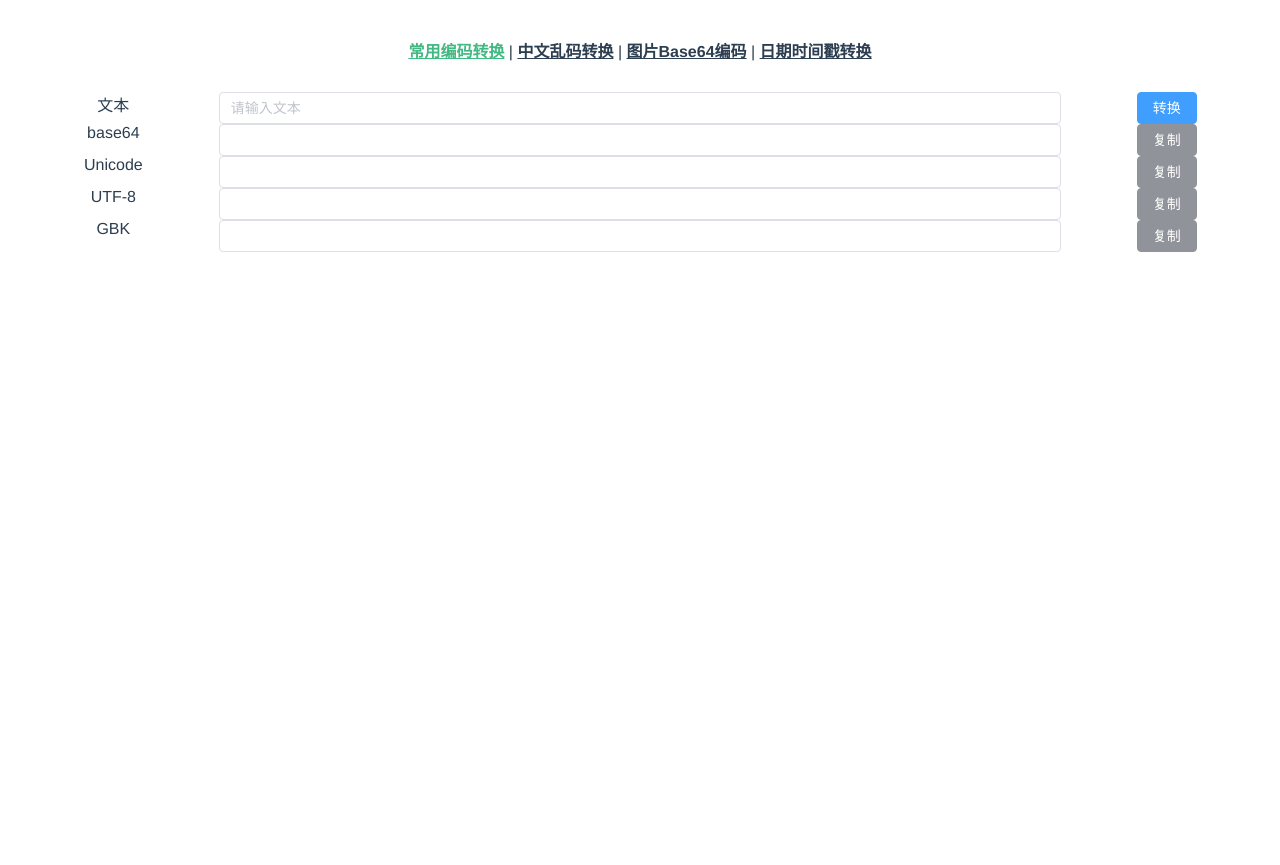
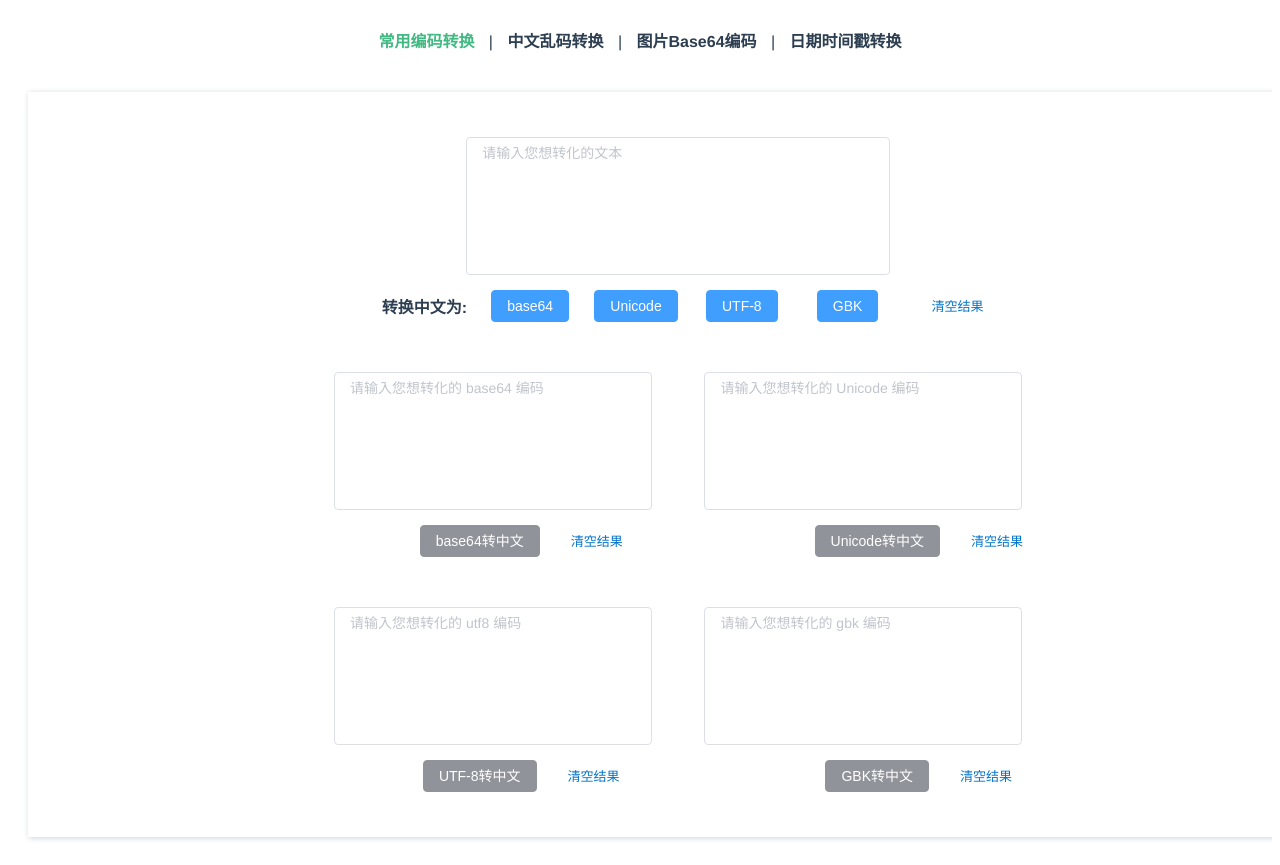
Before and after one commit to Z6S9/encoding-conversion, a Vue app: page /#/ in a window 1280 px wide. Before the commit the page ends 800 px from the top, so only its background shows below. Built offline with nearby package versions, Linux system fonts and the light colour scheme.

Commit message:
UI界面更改&&新增解码功能

```diff
--- a/src/App.vue
+++ b/src/App.vue
@@ -18,12 +18,14 @@
 }
 
 #nav {
-  padding: 30px;
+  padding: 20px;
 }
 
 #nav a {
+  margin:0 10px;
   font-weight: bold;
   color: #2c3e50;
+  text-decoration: none;
 }
 
 #nav a.router-link-exact-active {
--- a/src/views/Home.vue
+++ b/src/views/Home.vue
@@ -1,147 +1,332 @@
 <template>
+  <el-container>
+    <el-main>
+      <div class="layout">
         <!-- 文本输入 -->
+        <el-row justify="center">
+          <el-col :span="8">
+            <el-input
+              v-model="textInput"
+              placeholder="请输入您想转化的文本"
+              type="textarea"
+              rows="5"
+              id="input"
+              :autosize="{ minRows: 6, maxRows: 8 }"
+              suffix-icon="false"
+              resize="none"
+            ></el-input>
+          </el-col>
+        </el-row>
+        <el-row justify="center" align="middle">
+          <el-col :span="2" class="change-text">
+            转换中文为:
+          </el-col>
+          <el-col :span="2">
+            <el-button
+              type="primary"
+              size="medium"
+              v-on:click="encodeFunction('base64')"
+              >base64</el-button
+            >
+          </el-col>
+          <el-col :span="2">
+            <el-button
+              type="primary"
+              size="medium"
+              v-on:click="encodeFunction('unicode')"
+              >Unicode</el-button
+            >
+          </el-col>
+          <el-col :span="2">
+            <el-button
+              type="primary"
+              size="medium"
+              v-on:click="encodeFunction('utf8')"
+              >UTF-8</el-button
+            >
+          </el-col>
+          <el-col :span="2">
+            <el-button
+              type="primary"
+              size="medium"
+              v-on:click="encodeFunction('gbk')"
+            >
+              GBK
+            </el-button>
+          </el-col>
+          <el-button
+              type="text"
+              class="clear-button"
+              v-on:click="clearTest('input')"
+            >
+              清空结果
+            </el-button>
+        </el-row>
+
+        <!-- base64 && unicode -->
+        <el-row justify="center" align="middle" style="margin-top:50px ">
+          <!-- base64文本框 -->
+          <el-col :span="6">
+            <el-input
+              v-model="textBase64"
+              id="base64"
+              placeholder="请输入您想转化的 base64 编码"
+              type="textarea"
+              resize="none"
+              rows="5"
+              :autosize="{ minRows: 6, maxRows: 8 }"
+            ></el-input>
+          </el-col>
+          <!-- unicode文本框 -->
+          <el-col :span="6" :offset="1">
+            <el-input
+              v-model="textUnicode"
+              id="Unicode"
+              placeholder="请输入您想转化的 Unicode 编码"
+              type="textarea"
+              resize="none"
+              rows="5"
+              :autosize="{ minRows: 6, maxRows: 8 }"
+            ></el-input>
+          </el-col>
+          <!-- <el-col :span="2">
+          <el-button type="info" v-on:click="copyText('base64')"
+            >复制
+          </el-button>
+        </el-col> -->
+        </el-row>
+
         <el-row>
-    <el-col :span="4">
-      <div>文本</div>
+          <el-col :span="6" style="margin-left:320px">
+            <el-button
+              type="info"
+              size="medium"
+              v-on:click="decodeFunction('base64')"
+            >
+              base64转中文
+            </el-button>
+            <el-button
+              type="text"
+              class="clear-button"
+              v-on:click="clearTest('base64')"
+            >
+              清空结果
+            </el-button>
           </el-col>
-    <el-col :span="16">
-      <el-input v-model="textInput" placeholder="请输入文本"></el-input>
-    </el-col>
-    <el-col :span="4">
-      <el-button type="primary" v-on:click="submit">转换</el-button>
+          <el-col :span="6" style="margin-left:80px">
+            <el-button type="info" size="medium" v-on:click="decodeFunction('unicode')">
+              Unicode转中文
+            </el-button>
+            <el-button
+              type="text"
+              class="clear-button"
+              v-on:click="clearTest('Unicode')"
+            >
+              清空结果
+            </el-button>
           </el-col>
         </el-row>
 
-  <!-- base64输出 -->
+        <!-- utf8 && gbk -->
+        <el-row justify="center" align="middle" style="margin-top:50px;">
+          <!-- utf8文本框 -->
+          <el-col :span="6">
+            <el-input
+              v-model="textUtf8"
+              id="utf8"
+              placeholder="请输入您想转化的 utf8 编码"
+              type="textarea"
+              resize="none"
+              rows="5"
+              :autosize="{ minRows: 6, maxRows: 8 }"
+              clearable
+            ></el-input>
+          </el-col>
+          <!-- gbk文本框 -->
+          <el-col :span="6" :offset="1">
+            <el-input
+              v-model="textGbk"
+              id="gbk"
+              placeholder="请输入您想转化的 gbk 编码"
+              type="textarea"
+              resize="none"
+              rows="5"
+              :autosize="{ minRows: 6, maxRows: 8 }"
+              clearable
+            ></el-input>
+          </el-col>
+          <!-- <el-col :span="2">
+          <el-button type="info" v-on:click="copyText('base64')"
+            >复制
+          </el-button>
+        </el-col> -->
+        </el-row>
+
         <el-row>
-    <el-col :span="4">
-      <div>base64</div>
+          <el-col :span="6" style="margin-left:320px">
+            <el-button type="info" size="medium" v-on:click="decodeFunction('utf8')">
+              UTF-8转中文
+            </el-button>
+            <el-button
+              type="text"
+              class="clear-button"
+              v-on:click="clearTest('utf8')"
+            >
+              清空结果
+            </el-button>
           </el-col>
-    <el-col :span="16">
-      <el-input v-model="textBase64" id="base64"></el-input>
-    </el-col>
-    <el-col :span="4">
-      <el-button type="info" v-on:click="copyText('base64')">复制</el-button>
+          <el-col :span="6" style="margin-left:80px">
+            <el-button type="info" size="medium" v-on:click="decodeFunction('gbk')">
+              GBK转中文
+            </el-button>
+            <el-button
+              type="text"
+              class="clear-button"
+              v-on:click="clearTest('gbk')"
+            >
+              清空结果
+            </el-button>
           </el-col>
         </el-row>
-
-  <!-- unicode输出 -->
-  <el-row>
-    <el-col :span="4">
-      <div>Unicode</div>
-    </el-col>
-    <el-col :span="16">
-      <el-input v-model="textUnicode" id="unicode"></el-input>
-    </el-col>
-    <el-col :span="4">
-      <el-button type="info" v-on:click="copyText('unicode')">复制</el-button>
-    </el-col>
-  </el-row>
-
-  <!-- utf8输出 -->
-  <el-row>
-    <el-col :span="4">
-      <div>UTF-8</div>
-    </el-col>
-    <el-col :span="16">
-      <el-input v-model="textUtf8" id="utf8"></el-input>
-    </el-col>
-    <el-col :span="4">
-      <el-button type="info" v-on:click="copyText('utf8')">复制</el-button>
-    </el-col>
-  </el-row>
-
-  <!-- gbk输出 -->
-  <el-row>
-    <el-col :span="4">
-      <div>GBK</div>
-    </el-col>
-    <el-col :span="16">
-      <el-input v-model="textGbk" id="gbk"></el-input>
-    </el-col>
-    <el-col :span="4">
-      <el-button type="info" v-on:click="copyText('gbk')">复制</el-button>
-    </el-col>
-  </el-row>
-
-
+      </div>
+    </el-main>
+  </el-container>
 </template>
 
 <script>
 // @ is an alias to /src
-  import { defineComponent, ref } from 'vue'
-  import { Base64 } from 'js-base64'
-  import { ElMessage } from 'element-plus'
+import { defineComponent, ref } from "vue";
+import { Base64 } from "js-base64";
+import { ElMessage } from "element-plus";
 
 export default {
-    name: 'Home',
+  name: "Home",
   components: {},
   data() {
     return {
-        textInput: '',
-        textBase64: '',
-        textUnicode: '',
-        textUtf8: '',
-        textGbk: ''
+      textInput: "",
+      textBase64: "",
+      textUnicode: "",
+      textUtf8: "",
+      textGbk: "",
+    };
+  },
+  methods: {
+    encodeFunction(type) {
+      var str = this.textInput;
+      switch (type) {
+        case "base64":
+          const base = Base64.encodeURI(str);
+          this.textBase64 = base;
+          break;
+        case "unicode":
+          const unicode = escape(str);
+          this.textUnicode = unicode;
+          break;
+        case "utf8":
+          const utf8 = encodeURI(str);
+          this.textUtf8 = utf8;
+          break;
+        case "gbk":
+          const gbk = require("gbk-encode").encode(str);
+          this.textGbk = gbk;
+          break;
+        default:
+          break;
       }
     },
-    methods: {
-      submit() {
-        var str = this.textInput
-        const base = Base64.encodeURI(str)
-        const ut8 = encodeURI(str)
-        const uni = escape(str)
-        const gbknpm = require("gbk-encode").encode(str)
-        this.textBase64 = base
-        this.textUnicode = uni
-        this.textUtf8 = ut8
-        this.textGbk = gbknpm
-        console.log(this.textInput)
+    decodeFunction(type) {
+      let str, input;
+      switch (type) {
+        case "base64":
+          str = this.textBase64;
+          input = Base64.decode(str);
+          this.textInput = input;
+          break;
+        case "unicode":
+          str = this.textUnicode;
+          input = unescape(str);
+          this.textInput = input;
+          break;
+        case "utf8":
+          str = this.textUtf8;
+          input= decodeURI(str);
+          this.textInput = input;
+          console.log(str,input)
+          break;
+        case "gbk":
+          str = this.textGbk;
+          input = require("gbk-encode").decode(str);
+          this.textInput = input;
+          break;
+        default:
+          break;
+      }
     },
     async copyText(code) {
-        if(code === 'base64') {
-          await navigator.clipboard.writeText(this.textBase64)
-        } else if (code === 'unicode') {
-          await navigator.clipboard.writeText(this.textUnicode)
-        } else if (code === 'utf8') {
-          await navigator.clipboard.writeText(this.textUtf8)
-        } else if (code === 'gbk') {
-          await navigator.clipboard.writeText(this.textGbk)
+      if (code === "base64") {
+        await navigator.clipboard.writeText(this.textBase64);
+      } else if (code === "unicode") {
+        await navigator.clipboard.writeText(this.textUnicode);
+      } else if (code === "utf8") {
+        await navigator.clipboard.writeText(this.textUtf8);
+      } else if (code === "gbk") {
+        await navigator.clipboard.writeText(this.textGbk);
       }
       ElMessage({
-          message: '复制成功！',
-          type: 'success'
-        })
+        message: "复制成功！",
+        type: "success",
+      });
       // console.log(code)
       // var area = document.getElementById(code)
       // console.log(area)
       // area.select()
       // document.execCommand("Copy")
-      }
+    },
+    clearTest(str) {
+      document.getElementById(str).value = "";
+    },
   },
   setup() {
     return {
       // textInput: ref(''),
       // textBase64: ref('')
-      }
-      const str = '你好，世界'
-      const base = Base64.encodeURI(str)
-      const ut8 = encodeURI(str)
-      const s = decodeURI('%E5%9B%BE%E5%BA%93')
-      const uni = escape(str)
-      const gbknpm = require("gbk-encode").encode(str)
+    };
+    const str = "你好，世界";
+    const base = Base64.encodeURI(str);
+    const ut8 = encodeURI(str);
+    const s = decodeURI("%E5%9B%BE%E5%BA%93");
+    const uni = escape(str);
+    const gbknpm = require("gbk-encode").encode(str);
     // const ret = decodeURI(gbknpm.toString().replace(/%/g, '%25'))
     // const ret = decodeURI('%C4%E3%BA%C3%A3%AC%CA%C0%BD%E7')
-      console.log('baseapi: ' + base)
-      console.log('utf: ' + ut8)
-      console.log('unicode: ' + uni)
-      console.log("s: " + s)
-      console.log('gbknpm: ' + gbknpm)
+    console.log("baseapi: " + base);
+    console.log("utf: " + ut8);
+    console.log("unicode: " + uni);
+    console.log("s: " + s);
+    console.log("gbknpm: " + gbknpm);
     // console.log("ret: " + ret)
-    }
-  }
+  },
+};
 </script>
 
-<style>
-
+<style scoped>
+.layout {
+  width: 1300px;
+  padding: 30px 0;
+  margin: auto;
+  box-shadow: 1px 1px 6px #c9d3dd;
+}
+.el-row {
+  margin: 15px;
+}
+.change-text {
+  font-weight: 700;
+}
+.clear-button {
+  margin-left: 30px;
+  font-size: 13px;
+  color: #0474c8;
+  cursor: pointer;
+}
 </style>
```
Also changed, not shown: 1 other file (tests, documents, lock files or other folders). Lines whose indentation alone changed are shown as unchanged.
